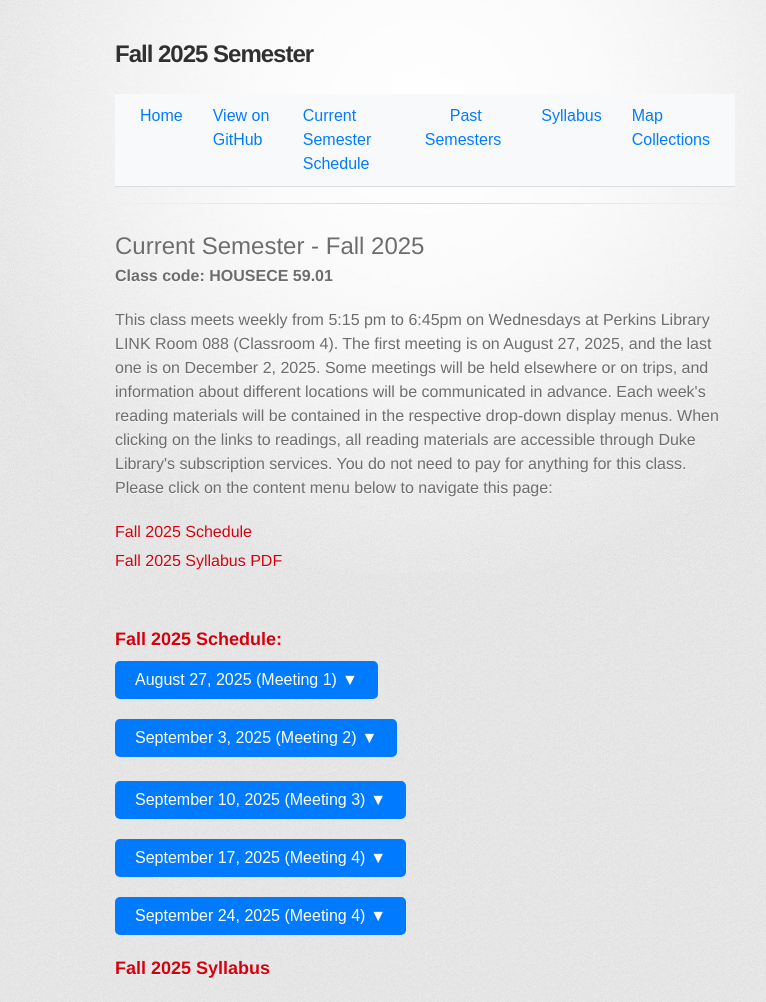
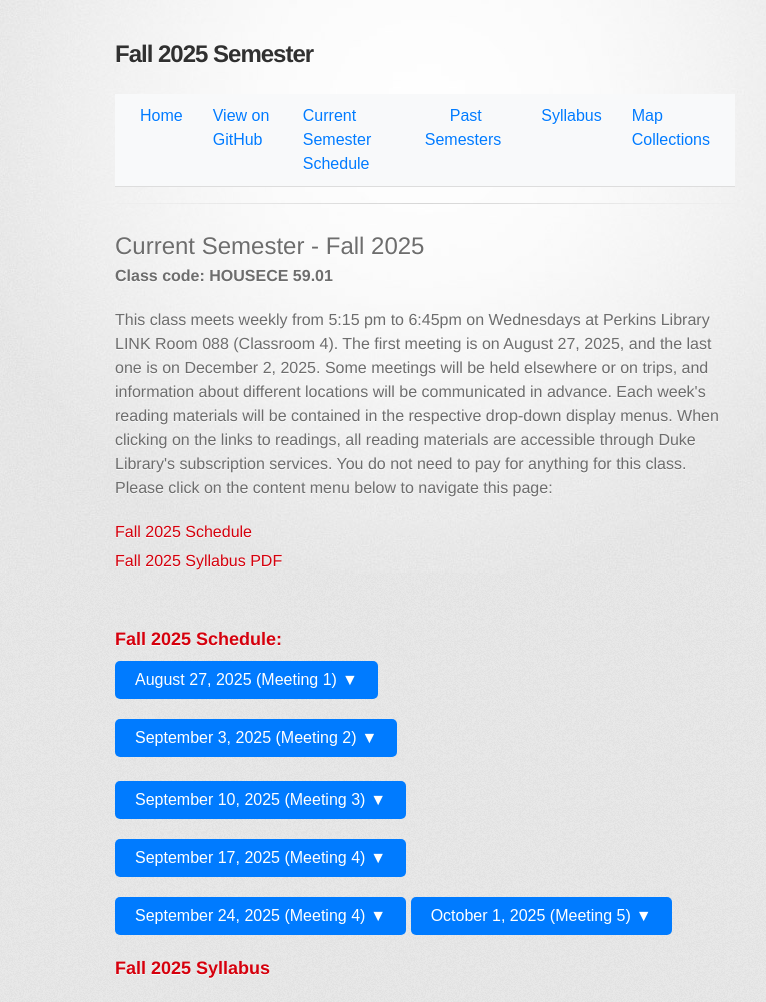
Before and after one commit to zzou21/AmericanWest, a Jekyll site: the page built from fall2025/current-semester.html, in a window 1280 px wide. Shown: the top 1002 px of the page, without its empty margins (215-981 px from the left). Built offline with Jekyll 4.4.1, drawn with Linux system fonts in a browser that asks for light colours; some web fonts are replaced; grey boxes are pictures that could not be loaded.

Commit message:
published Angel Island reading

```diff
--- a/fall2025/current-semester.html
+++ b/fall2025/current-semester.html
@@ -87,6 +87,18 @@
       </div>
     </div>
 
+    <div class="dropdown">
+      <button class="scheduleDropdownButton" data-target="dropdownWeek6">October 1, 2025 (Meeting 5)<span class="caret"> ▼</span></button>
+      <div class="scheduleDropdownContent" id="dropdownWeek6">
+        <p><span style="font-weight: bold">Topic:</span><br>Angel Island</p>
+        <p>Reading materials:</p>
+        <a href="https://drive.google.com/file/d/11aMFPE5lZu45816F60YWz5n43hP42mng/view?usp=drive_link" target="_blank" rel="noopener noreferrer">
+          <button>Reading #1 for "Angel Island", Intro and Chapter 1 by Erika Lee</button>
+        </a>
+      </div>
+    </div>
+
+
     <h3 id="syllabus">Fall 2025 Syllabus</h3></p>
     <iframe
     src="syllabus/fall2025Syllabus.pdf"
```
